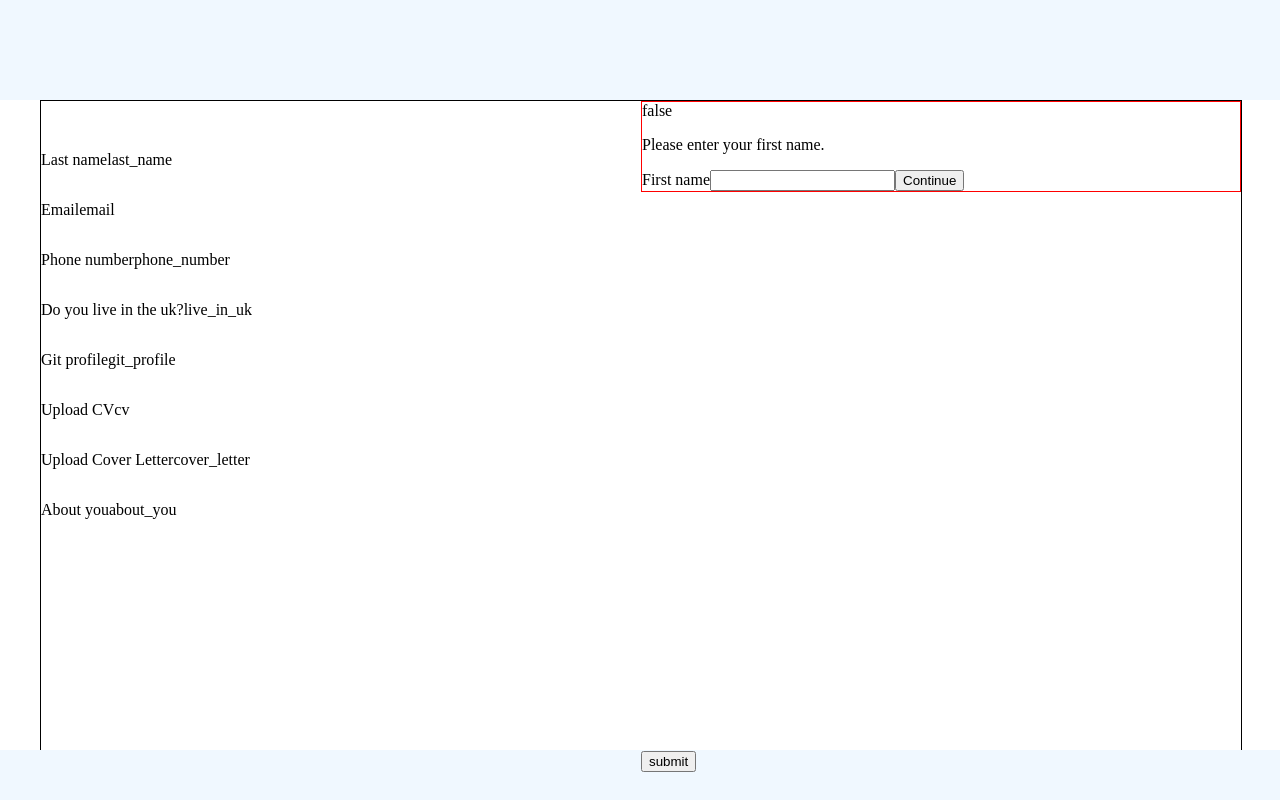
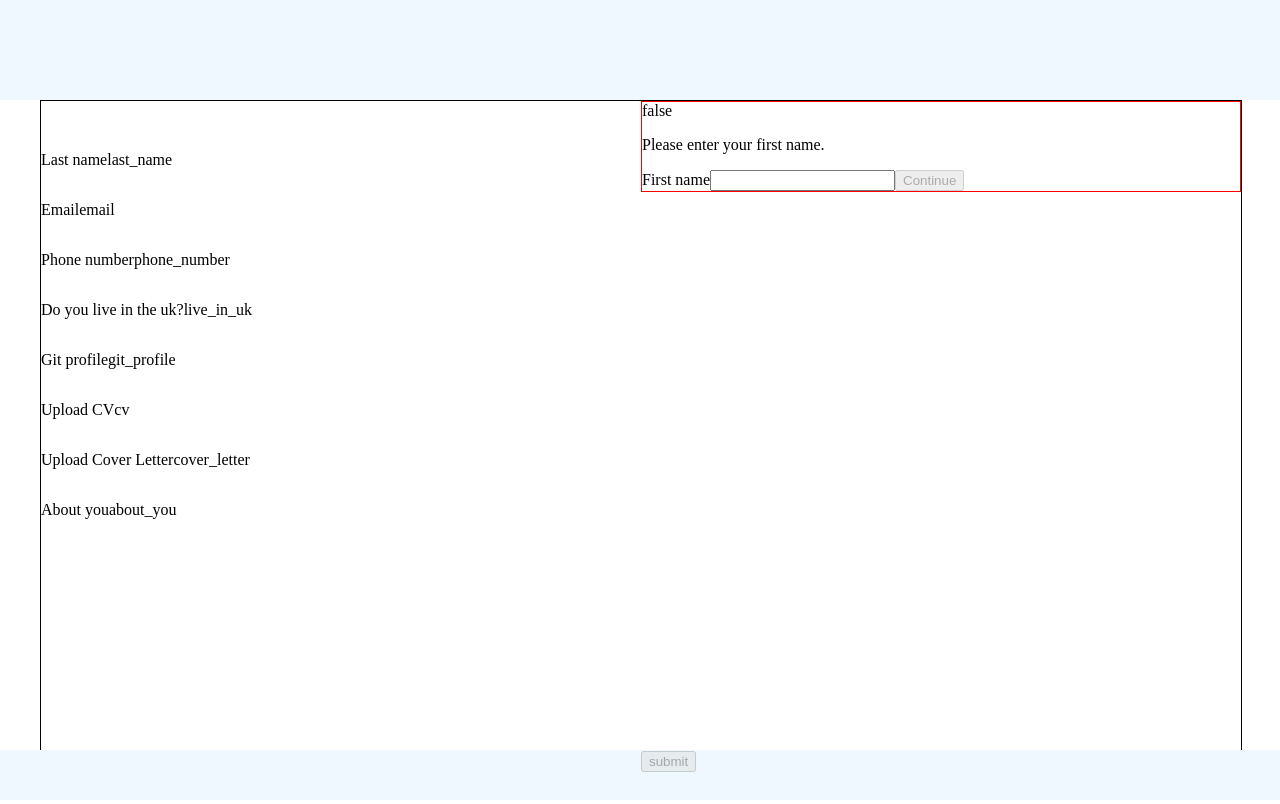
Before and after one commit to sodongit/netsells, an Angular app: page /cv in a window 1280 px wide. Built offline with nearby package versions, Linux system fonts and the light colour scheme.

Commit message:
add disable to button

```diff
--- a/src/app/modules/cv/pages/cv/cv.component.html
+++ b/src/app/modules/cv/pages/cv/cv.component.html
@@ -20,7 +20,7 @@
               <p>{{item.description}}</p>
               <span>{{item.label}}</span>
               <input type='text' formControlName="{{item.field_name}}" >
-              <button (click)="nextStage()">Continue</button>
+              <button (click)="nextStage()" [disabled]="formCV.controls[item.field_name].invalid ">Continue</button>
             </div>
           </ng-template>
           <ng-template [ngSwitchCase]="'checkbox'">
@@ -30,7 +30,7 @@
               <p>{{item.description}}</p>
               <span>{{item.label}}</span>
               <input type="checkbox" formControlName="{{item.field_name}}" >
-              <button (click)="nextStage()">Continue</button>
+              <button (click)="nextStage()" [disabled]="formCV.controls[item.field_name].invalid ">Continue</button>
             </div>
           </ng-template>
           <ng-template [ngSwitchCase]="'file'">
@@ -40,7 +40,7 @@
               <p>{{item.description}}</p>
               <span>{{item.label}}</span>
               <input type="file" formControlName="{{item.field_name}}">
-              <button (click)="nextStage()">Continue</button>
+              <button (click)="nextStage()" [disabled]="formCV.controls[item.field_name].invalid ">Continue</button>
             </div>
           </ng-template>
           <ng-template [ngSwitchCase]="'textfield'">
@@ -50,11 +50,11 @@
               <p>{{item.description}}</p>
               <span>{{item.label}}</span>
               <input type="textfield" formControlName="{{item.field_name}}" >
-              <button (click)="nextStage()">Continue</button>
+              <button (click)="nextStage()" [disabled]="formCV.controls[item.field_name].invalid ">Continue</button>
             </div>
           </ng-template>
         </div>
-        <button (click)="submit()">submit</button>
+        <button (click)="submit()" [disabled]="formCV.invalid ">submit</button>
       </div>
     </div>
   </div>
```
